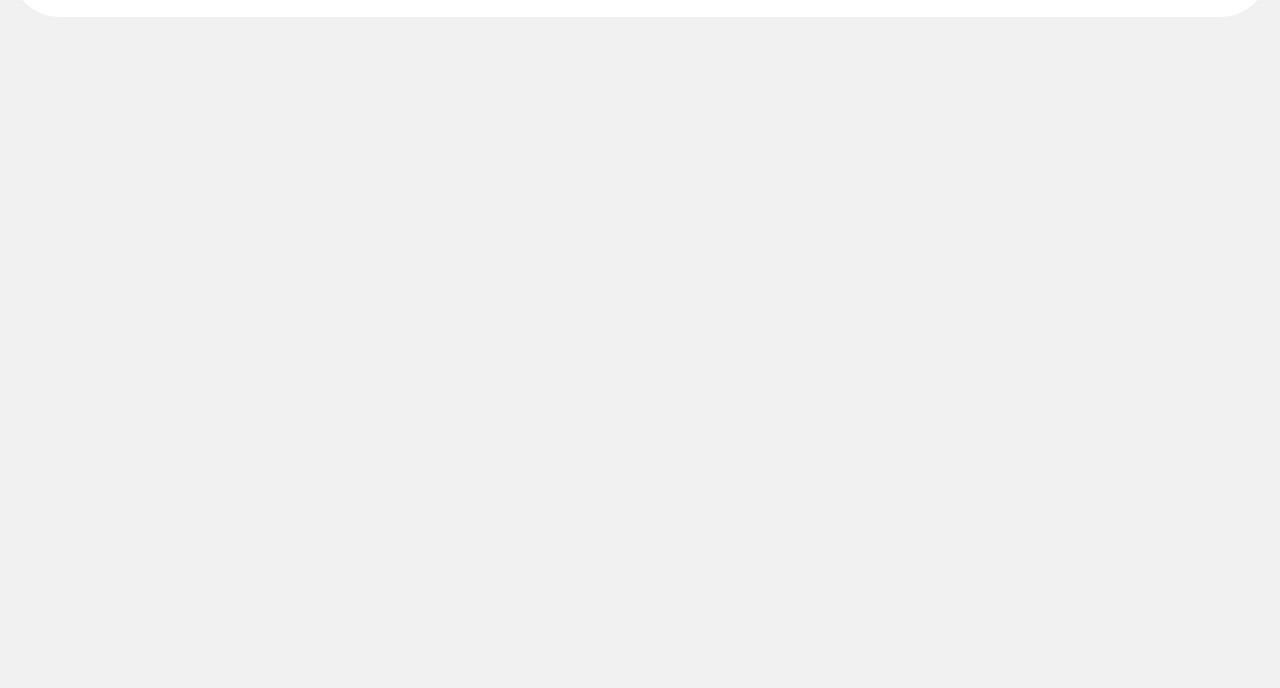
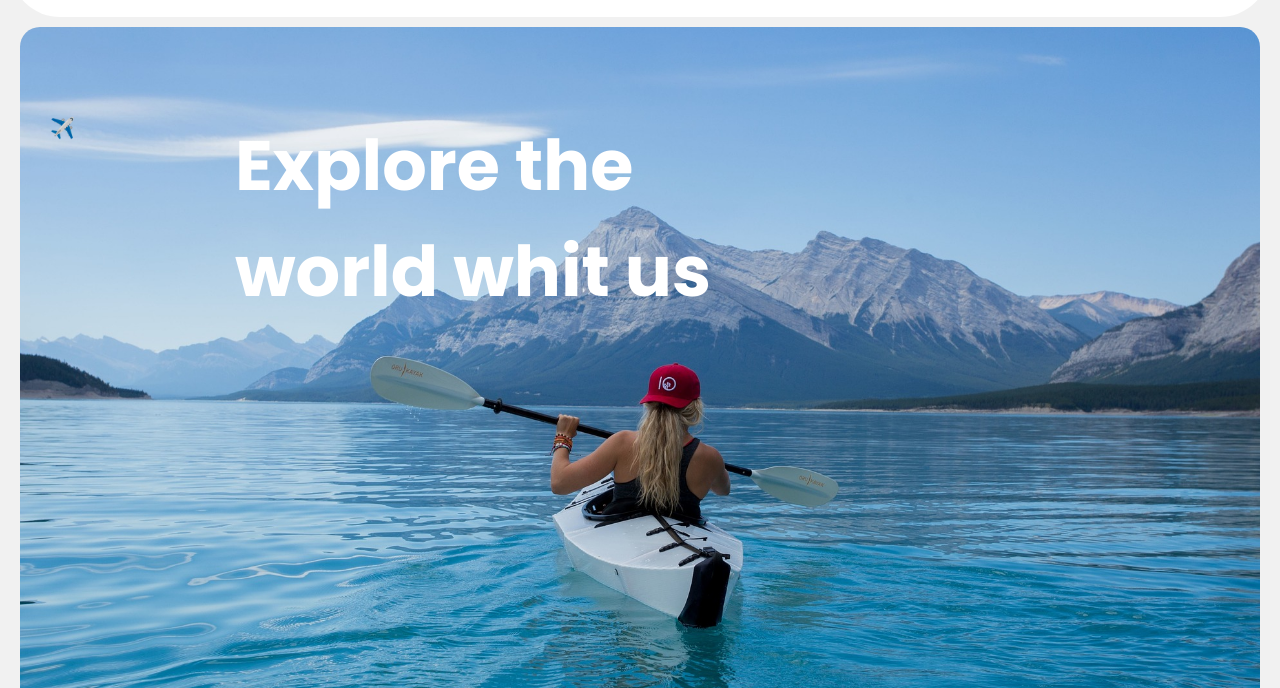
Before and after one commit to rodims-code/landinPage, a plain HTML site: page index.html in a window 1280 px wide. Shown: the part 112-800 px from the top of the page. Drawn offline with Linux system fonts and the light colour scheme.

Commit message:
explore inprogress

```diff
--- a/index.html
+++ b/index.html
@@ -33,5 +33,18 @@
         </div>
     </nav>
 
+    <!-- explore -->
+    <section class="explore">
+        <img src="/img/fille.jpg" alt="">
+
+        <div class="text">
+            <p>✈️</p>
+            <h1>Explore the <br>world whit  us</h1>
+        </div>
+        <div class="btn">
+            <button>Learn more</button>
+            <div></div>
+        </div>
+    </section>
 </body>
 </html>
--- a/style.css
+++ b/style.css
@@ -8,6 +8,9 @@
 }
 body{
     background-color: #f1f1f1;
+    margin: 10px 10px;
+}
+section{
     margin: 10px 10px;
 }
 nav{
@@ -99,3 +102,31 @@ nav{
     object-fit: cover;
     align-items: center;
 }
+
+/* explore */
+.explore{
+    position: relative;
+    display: inline-block;
+}
+.explore img{
+    width: 100%;
+    height: 100%;
+    object-fit: cover;
+    border-radius: 20px;
+
+}
+.explore .text{
+    display: flex;
+    gap: 10rem;
+    position: absolute;
+    right: 50px;
+    position: absolute;
+    top: 10%; /* Ajustez la position verticale */
+    left: 30px; /* Ajustez la position horizontale */
+    color: white; /* Couleur du texte */
+    font-size: 20px; /* Taille du texte */
+}
+.explore .text h1{
+    font-size: 70px;
+
+}
```
